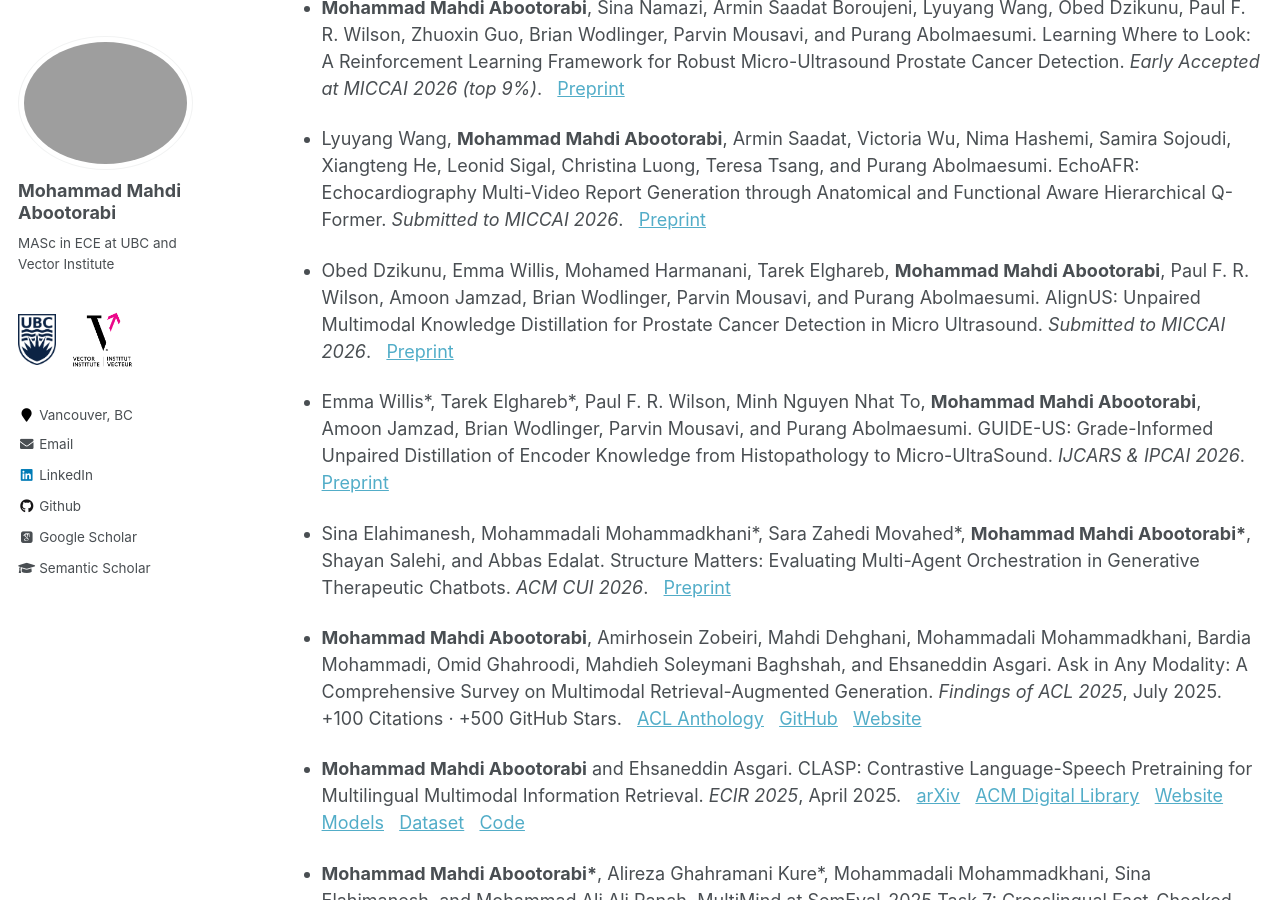
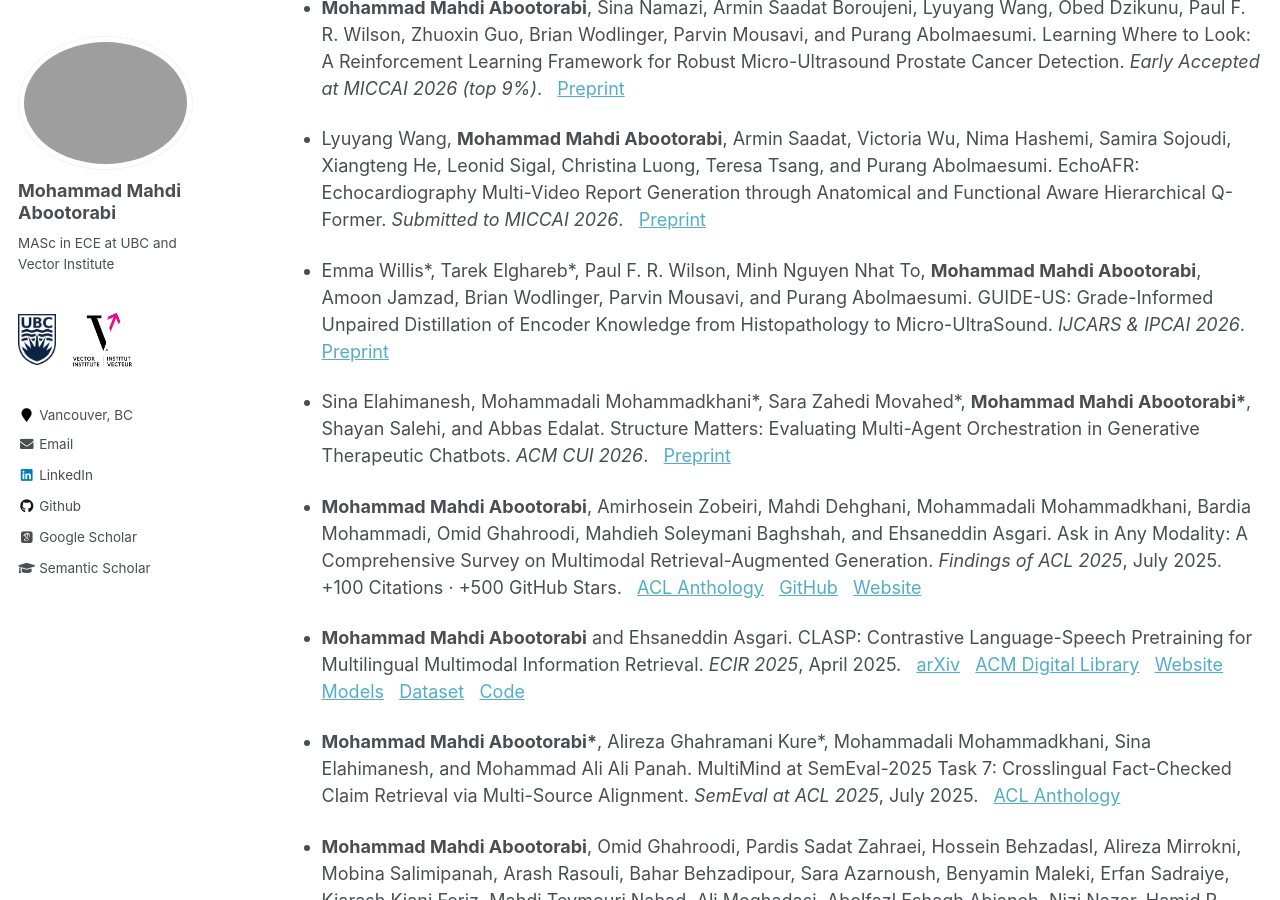
Before and after one commit to aboots/aboots.github.io, a Jekyll site: the page built from _pages/research.md, in a window 1280 px wide and 900 px high, scrolled down 736 px. Built offline with Jekyll 4.4.1, drawn with Linux system fonts in a browser that asks for light colours; nearby versions of some CDN libraries; some web fonts are replaced.

Commit message:
Update research.md

```diff
--- a/_pages/research.md
+++ b/_pages/research.md
@@ -20,7 +20,6 @@ author_profile: true
 
 - Lyuyang Wang, **Mohammad Mahdi Abootorabi**, Armin Saadat, Victoria Wu, Nima Hashemi, Samira Sojoudi, Xiangteng He, Leonid Sigal, Christina Luong, Teresa Tsang, and Purang Abolmaesumi. EchoAFR: Echocardiography Multi-Video Report Generation through Anatomical and Functional Aware Hierarchical Q-Former. *Submitted to MICCAI 2026*. &nbsp; [Preprint](https://drive.google.com/file/d/11Q20FqN9HqPi1ZALrpEwTCiuSKJ5DPi0/view?usp=sharing)
 
-- Obed Dzikunu, Emma Willis, Mohamed Harmanani, Tarek Elghareb, **Mohammad Mahdi Abootorabi**, Paul F. R. Wilson, Amoon Jamzad, Brian Wodlinger, Parvin Mousavi, and Purang Abolmaesumi. AlignUS: Unpaired Multimodal Knowledge Distillation for Prostate Cancer Detection in Micro Ultrasound. *Submitted to MICCAI 2026*. &nbsp; [Preprint](https://drive.google.com/file/d/1azRiqov8IeeLSjITr_BVSSlSwcKWNzGl/view?usp=sharing)
 
 - Emma Willis\*, Tarek Elghareb\*, Paul F. R. Wilson, Minh Nguyen Nhat To, **Mohammad Mahdi Abootorabi**, Amoon Jamzad, Brian Wodlinger, Parvin Mousavi, and Purang Abolmaesumi. GUIDE-US: Grade-Informed Unpaired Distillation of Encoder Knowledge from Histopathology to Micro-UltraSound. *IJCARS & IPCAI 2026*. &nbsp; [Preprint](https://arxiv.org/abs/2602.19005)
 
```
